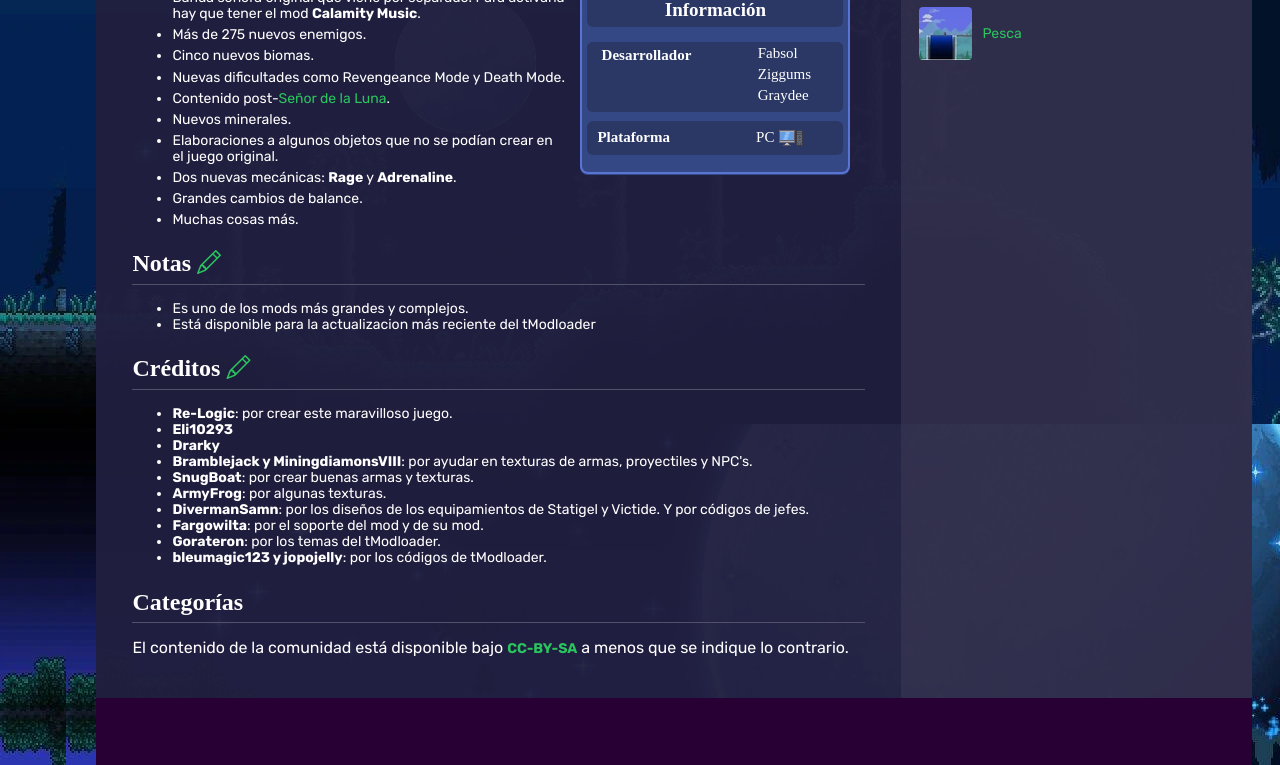
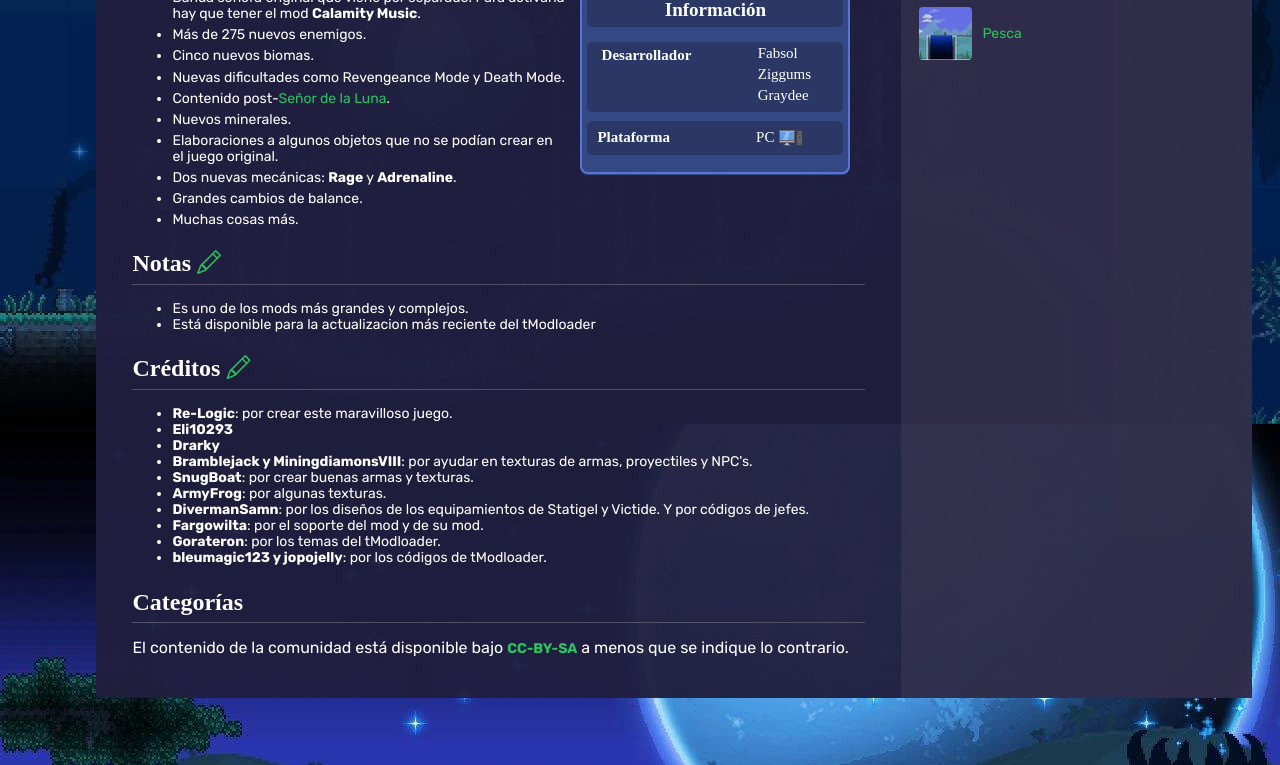
Before and after one commit to darkmetrick/Proyecto, a plain HTML site: page index.html in a window 1280 px wide. Shown: the part 482-1247 px from the top of the page. Drawn offline with nearby package versions, Linux system fonts and the light colour scheme.

Commit message:
commit10

```diff
--- a/css/styles.css
+++ b/css/styles.css
@@ -11,7 +11,14 @@ body{
 .body{
     width: 95%;
     margin-left: 66px;
-    background-image:url("../img/Site-background-dark.webp");
+}
+
+.background {
+    position: fixed;
+}
+
+.background img {
+    opacity: 0.55;
 }
 
 .contenedor{
@@ -20,9 +27,6 @@ body{
     padding-top: 28px;
 }
 
-.background {
-    background-image:url("../img/Site-background-dark.webp");
-}
 .flex{
     display: flex;
 }
@@ -45,6 +49,10 @@ a{
 
 .centrar{
     align-items: center;
+}
+
+.relative {
+    position: relative;
 }
 
 /* header */
@@ -165,6 +173,7 @@ option{
 
 main{
     margin-top: -3px;
+    margin-bottom: 83px;
     background-color: rgba(33,31,63,0.96);
     display: flex;
 }
--- a/index.html
+++ b/index.html
@@ -19,8 +19,10 @@
 
     </div>
     <div class="body">
-        <div class="background"></div>
-        <div class="contenedor">
+        <div class="background">
+            <img src="img/Site-background-dark.webp" alt="">
+        </div>
+        <div class="contenedor relative">
             <header>
                 <div class="header-grid">
                     <a href="https://terraria.fandom.com/es">
```
